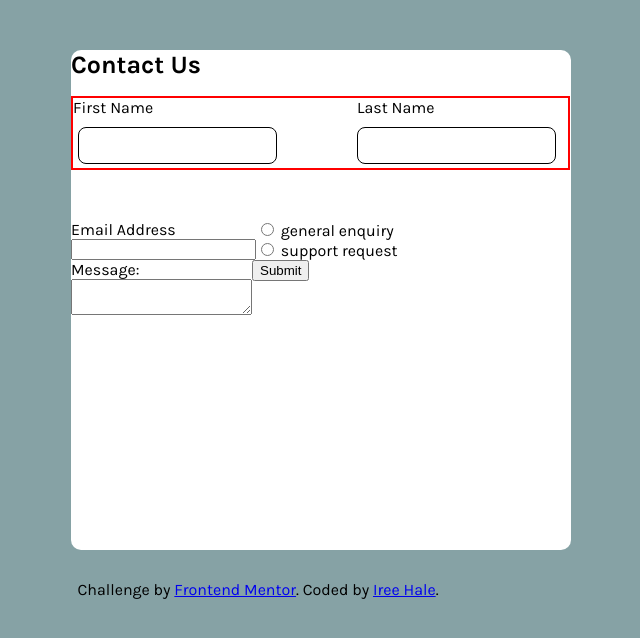
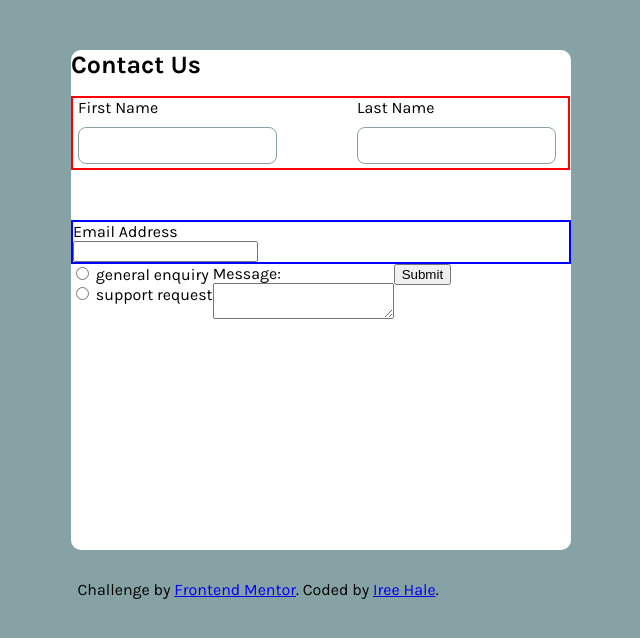
Before and after one commit to NightWing3099/contact-form, a plain HTML site: page index.html in a window 1280 px wide. Shown: the whole page, without its empty margins (382-1022 px from the left). Drawn offline with Linux system fonts and the light colour scheme.

Commit message:
adding more styles to the proejcts

```diff
--- a/index.html
+++ b/index.html
@@ -20,7 +20,7 @@
       <form id="contact-form" action="submit.php" method="post">
         <div class="first-input">
           <div>
-            <label for="name">First Name</label><br/>
+            <label id="first" for="name">First Name</label><br/>
             <input type="text" id="name1" name="name" required>
           </div>
           <div>
@@ -28,7 +28,7 @@
             <input type="text" id="name2" name="name" required>
           </div>
         </div>
-        <div>
+        <div class="email">
           <label for="email">Email Address</label><br/>
           <input type="email" id="email" name="email" required>
         </div>
@@ -37,7 +37,6 @@
             <input type="radio" id="choice1" name="general enquiry" value="general enquiry"/>
             <label for="general">general enquiry</label>
           </div>
-
           <div>
             <input type="radio" id="choice2" name="support request" value="support request"/>
             <label for="support request">support request</label>
--- a/styles.scss
+++ b/styles.scss
@@ -33,10 +33,14 @@ body{
                     height: 70px;
                     margin-bottom: 50px;
 
+                    #first{
+                        margin-left: 5px;
+                    }
+
                     #name1{
                         margin-right: 30px;
                         border-radius: 8px;
-                        border: black solid 1px;
+                        border: hsl(186, 15%, 59%) solid 1px;
                         padding: 10px;
                         margin-top: 10px;
                         margin-left: 5px;
@@ -48,11 +52,16 @@ body{
 
                     #name2{
                         padding: 10px;
-                        border: black solid 1px;
+                        border: hsl(186, 15%, 59%) solid 1px;
                         border-radius: 8px;
                         margin-left: 50px;
                         margin-top: 10px;
                     }
+                }
+
+                .email{
+                    border: solid blue 2px;
+                    width: 500px;
                 }
             }
         }
```
Also changed, not shown: styles.css, 1 other file.
